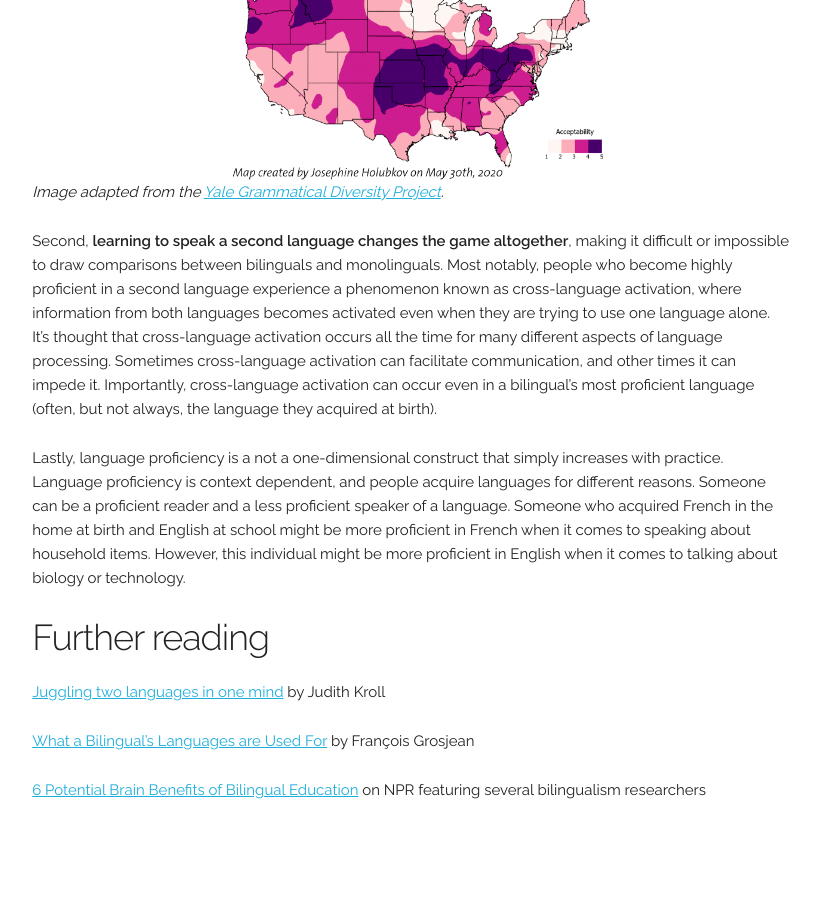
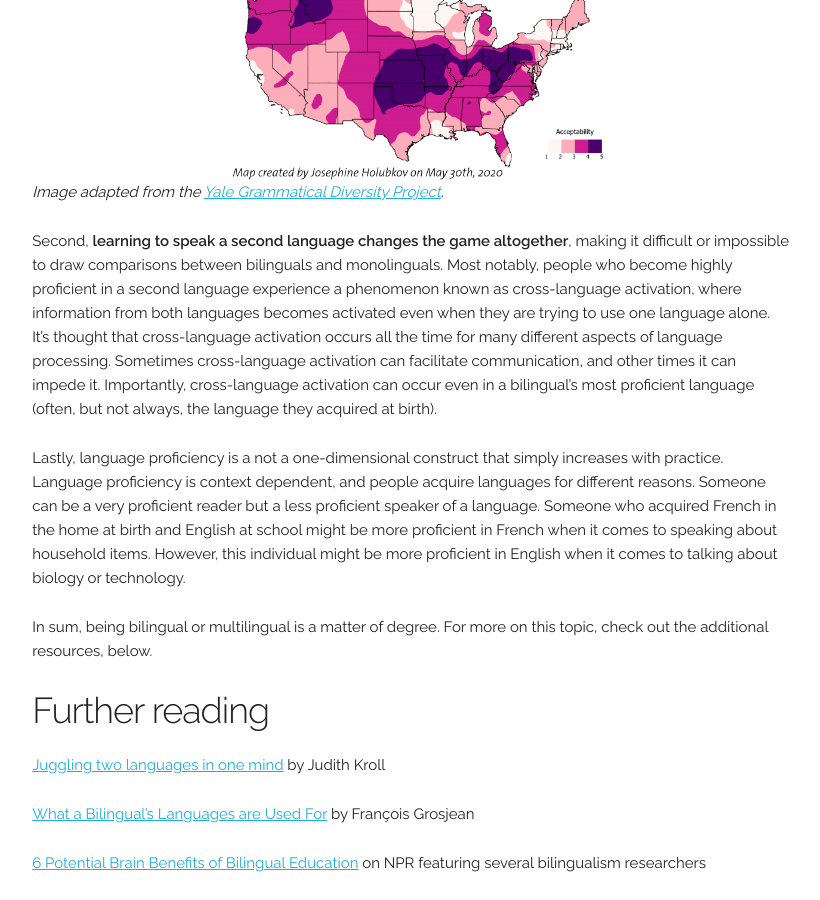
Before and after one commit to jasongullifer/jasongullifer.github.io, a Jekyll site: the page built from _posts/2021-11-26-what-is-bilingualism.md, in a window 1280 px wide and 900 px high, scrolled down 1302 px. Shown: the whole window, without its empty margins (362-1182 px from the left). Built offline with Jekyll 4.4.1, drawn with Linux system fonts in a browser that asks for light colours; nearby versions of some CDN libraries; Markdown is read by kramdown in place of the engine named in the settings; comment, search, counter and statistics services are not loaded; before the commit the page ends 2129 px from its top, so only the background shows below that.

Commit message:
added summary

```diff
--- a/_posts/2021-11-26-what-is-bilingualism.md
+++ b/_posts/2021-11-26-what-is-bilingualism.md
@@ -22,7 +22,9 @@ First, **monolinguals aren't perfect**: they exhibit individual variability in l
 
 Second, **learning to speak a second language changes the game altogether**, making it difficult or impossible to draw comparisons between bilinguals and monolinguals. Most notably, people who become highly proficient in a second language experience a phenomenon known as cross-language activation, where information from both languages becomes activated even when they are trying to use one language alone. It's thought that cross-language activation occurs all the time for many different aspects of language processing. Sometimes cross-language activation can facilitate communication, and other times it can impede it. Importantly, cross-language activation can occur even in a bilingual's most proficient language (often, but not always, the language they acquired at birth).
 
-Lastly, language proficiency is a not a one-dimensional construct that simply increases with practice. Language proficiency is context dependent, and people acquire languages for different reasons. Someone can be a proficient reader and a less proficient speaker of a language. Someone who acquired French in the home at birth and English at school might be more proficient in French when it comes to speaking about household items. However, this individual might be more proficient in English when it comes to talking about biology or technology.
+Lastly, language proficiency is a not a one-dimensional construct that simply increases with practice. Language proficiency is context dependent, and people acquire languages for different reasons. Someone can be a very proficient reader but a less proficient speaker of a language. Someone who acquired French in the home at birth and English at school might be more proficient in French when it comes to speaking about household items. However, this individual might be more proficient in English when it comes to talking about biology or technology.
+
+In sum, being bilingual or multilingual is a matter of degree. For more on this topic, check out the additional resources, below.
 
 ## Further reading
 [Juggling two languages in one mind](https://www.apa.org/science/about/psa/2008/01/kroll) by Judith Kroll
```
